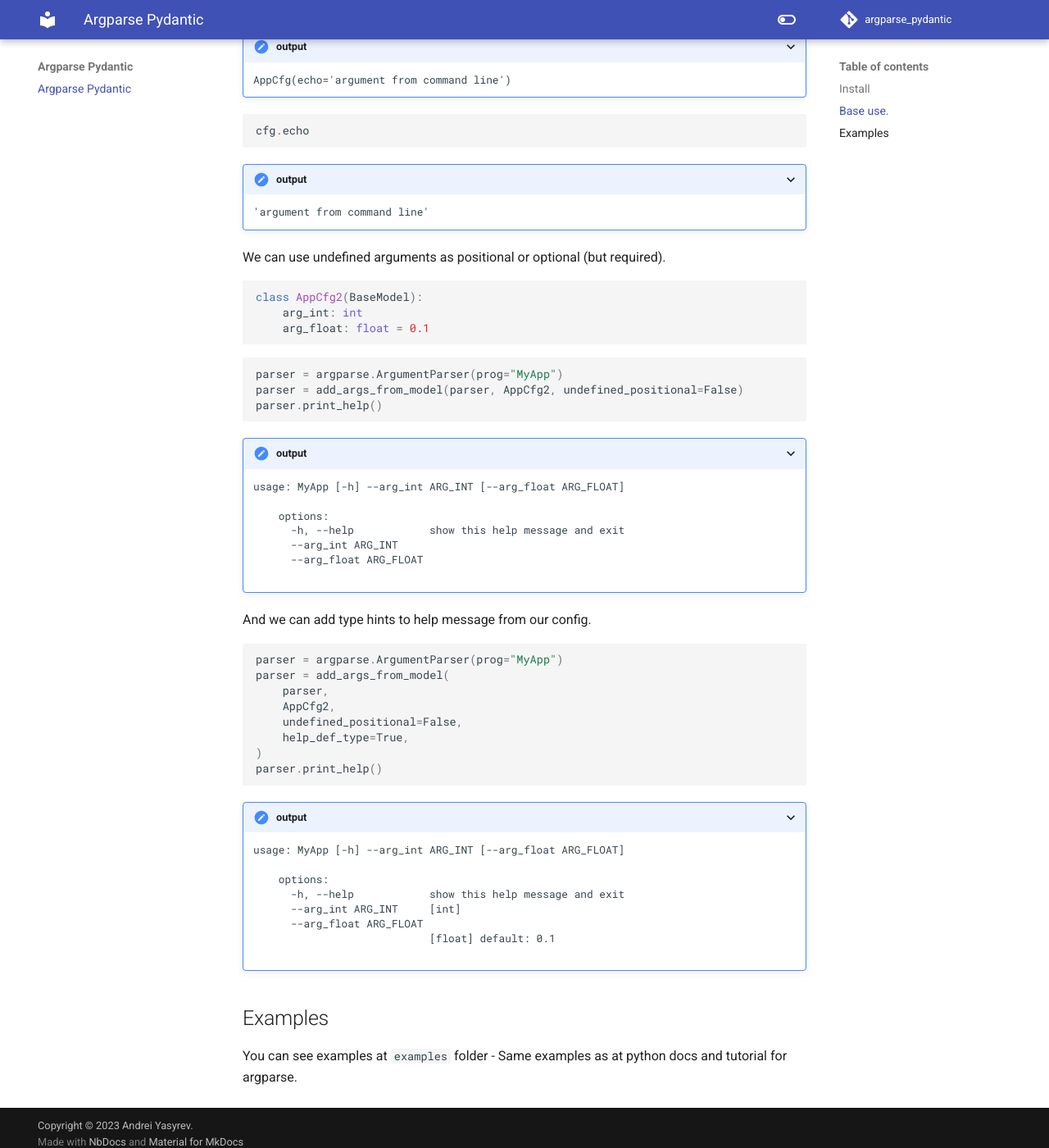
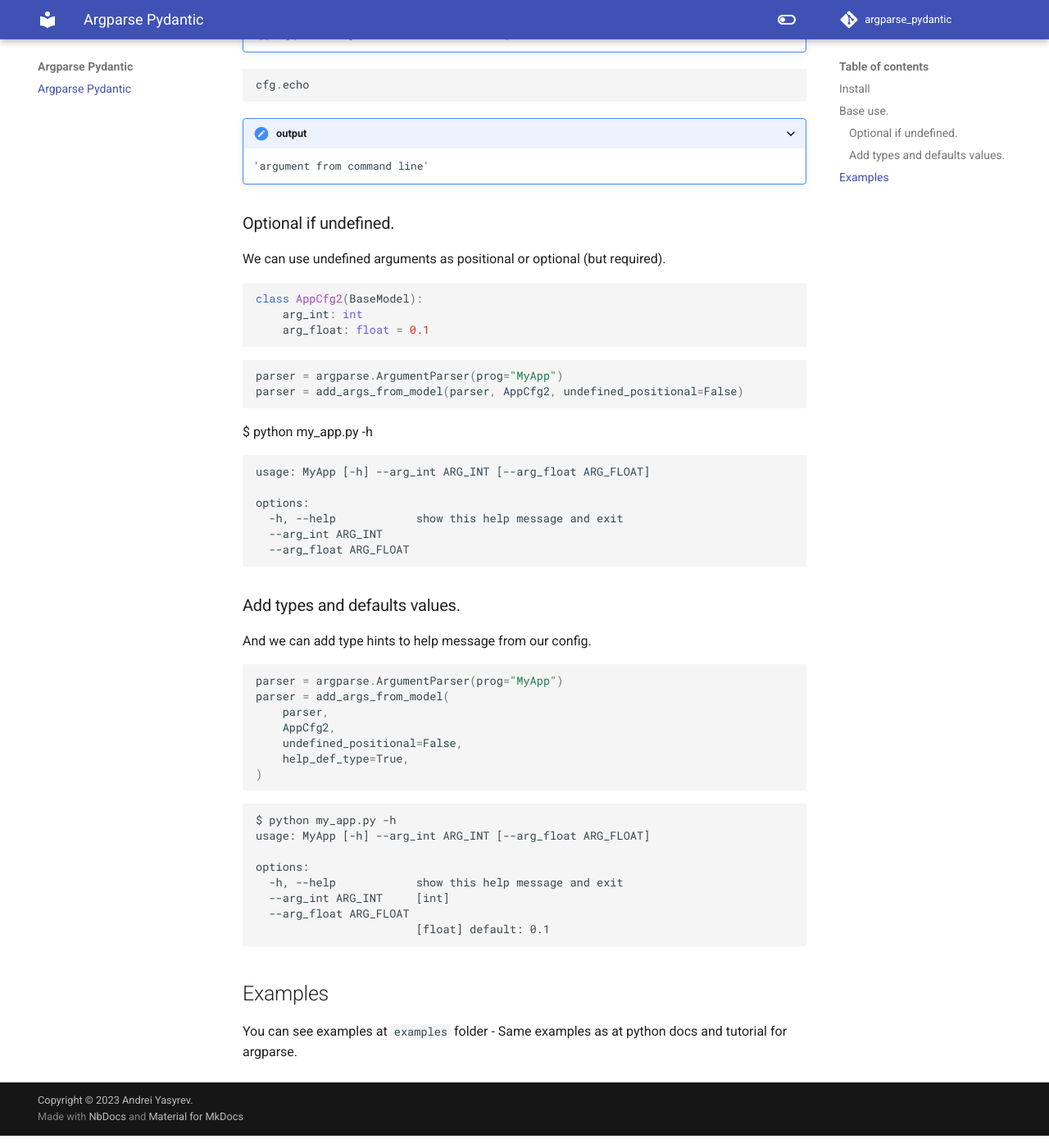
Before and after one commit to ayasyrev/argparse_pydantic, an MkDocs documentation site: the page built from docs/README.md, in a window 1280 px wide and 1400 px high, scrolled down 1973 px. Shown: the whole window at 82% size. Built offline with MkDocs 1.6.1 and Material for MkDocs 9.7.7, drawn with Linux system fonts in a browser that asks for light colours; comment, search, counter and statistics services are not loaded; some of the changed text lies outside the part shown.

Commit message:
termynal at docs

````diff
--- a/docs/README.md
+++ b/docs/README.md
@@ -61,20 +61,19 @@ So we got parser with arguments from config.
 It exactly like parser made classic way:
 `parser.add_argument("echo")`
 
+Now we can use parser in you script usual way - `parser.parse_args()`
 
-```python
-parser.print_help()
+<!-- termynal -->
 ```
-<details open> <summary>output</summary>
-    <pre>usage: MyApp [-h] echo
+$ python my_app.py -h
+usage: MyApp [-h] echo
 
-    positional arguments:
-      echo
+positional arguments:
+  echo
 
-    options:
-      -h, --help  show this help message and exit
-    </pre>
-</details>
+options:
+  -h, --help  show this help message and exit
+```
 
 Parse command line as usual.
 
@@ -115,6 +114,8 @@ cfg.echo
 
 
 
+### Optional if undefined.
+
 We can use undefined arguments as positional or optional (but required).
 
 
@@ -128,17 +129,20 @@ class AppCfg2(BaseModel):
 ```python
 parser = argparse.ArgumentParser(prog="MyApp")
 parser = add_args_from_model(parser, AppCfg2, undefined_positional=False)
-parser.print_help()
 ```
-<details open> <summary>output</summary>
-    <pre>usage: MyApp [-h] --arg_int ARG_INT [--arg_float ARG_FLOAT]
 
-    options:
-      -h, --help            show this help message and exit
-      --arg_int ARG_INT
-      --arg_float ARG_FLOAT
-    </pre>
-</details>
+<!-- termynal -->
+$ python my_app.py -h
+```
+usage: MyApp [-h] --arg_int ARG_INT [--arg_float ARG_FLOAT]
+
+options:
+  -h, --help            show this help message and exit
+  --arg_int ARG_INT
+  --arg_float ARG_FLOAT
+```
+
+### Add types and defaults values.
 
 And we can add type hints to help message from our config.
 
@@ -152,18 +156,19 @@ parser = add_args_from_model(
     undefined_positional=False,
     help_def_type=True,
 )
-parser.print_help()
 ```
-<details open> <summary>output</summary>
-    <pre>usage: MyApp [-h] --arg_int ARG_INT [--arg_float ARG_FLOAT]
 
-    options:
-      -h, --help            show this help message and exit
-      --arg_int ARG_INT     [int]
-      --arg_float ARG_FLOAT
-                            [float] default: 0.1
-    </pre>
-</details>
+<!-- termynal -->
+```
+$ python my_app.py -h
+usage: MyApp [-h] --arg_int ARG_INT [--arg_float ARG_FLOAT]
+
+options:
+  -h, --help            show this help message and exit
+  --arg_int ARG_INT     [int]
+  --arg_float ARG_FLOAT
+                        [float] default: 0.1
+```
 
 ## Examples
 
````
Also changed, not shown: README.md (+33 -29 lines), 1 other file.
